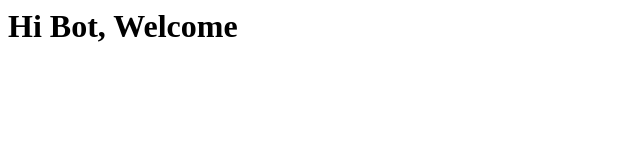
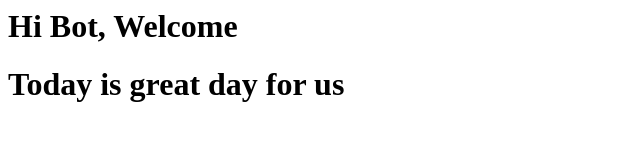
Before and after one commit to manpanwa/git-demo, a plain HTML site: page index.html in a window 1280 px wide. Shown: the whole page, without its empty margins (0-640 px from the left). Drawn offline with Linux system fonts and the light colour scheme.

```diff
--- a/index.html
+++ b/index.html
@@ -1,6 +1,7 @@
 <HTML>
 <BODY>
 <H1> Hi Bot, Welcome </H1>
+<H1> Today is great day for us </H1>
 
 </BODY>
 </HTML>
```
Also changed, not shown: 1 other file.
